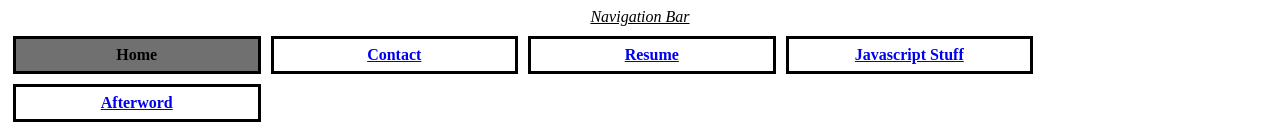
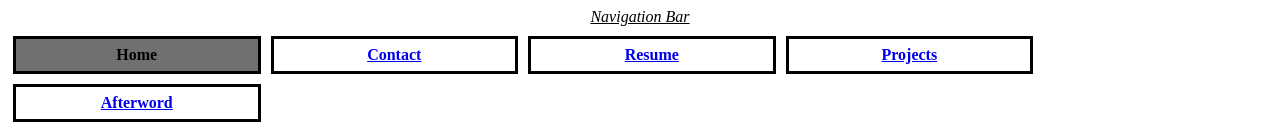
Before and after one commit to NikhilKapoor2024/Website, a plain HTML site: page index.html in a window 1280 px wide. Shown: the part 224-359 px from the top of the page. Drawn offline with Linux system fonts and the light colour scheme.

Commit message:
Update index.html
- changed navigation bar visuals
- general updates

```diff
--- a/index.html
+++ b/index.html
@@ -15,7 +15,7 @@
 		<div class="nav_active">Home</div>
 		<div class="nav_item"><a href="contact.html">Contact</a></div>
 		<div class="nav_item"><a href="resume.html">Resume</a></div>
-		<div class="nav_item"><a href="js_stuff.html">Javascript Stuff</a></div>
+		<div class="nav_item"><a href="projects.html">Projects</a></div>
 		<div class="nav_item"><a href="afterword.html">Afterword</a></div>
 	</div>
 	<div class="clear_float"></div>
```
